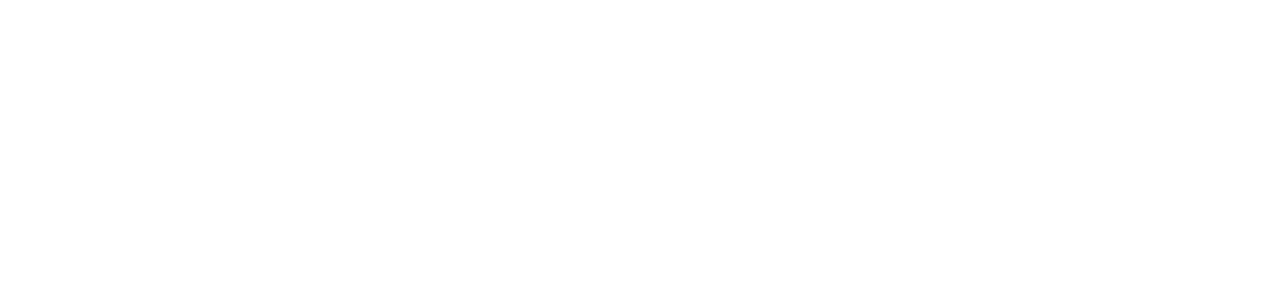
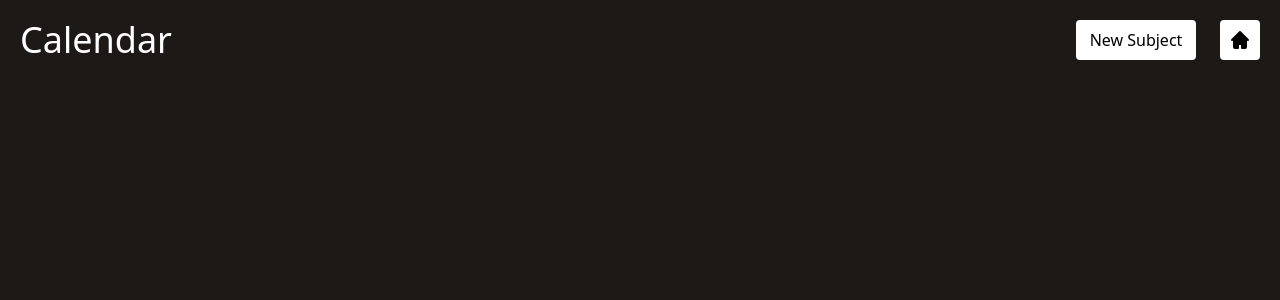
Before and after one commit to Elisz11/Calendar, a Vue app in the folder frontend/: page /settings in a window 1280 px wide. Before the commit this address had no page. Shown: the top 300 px of the page. Built offline with nearby package versions, Linux system fonts and the light colour scheme.

Commit message:
Change the folder scheme Add the settings page

```diff
--- a/frontend/src/components/HomeView.vue
+++ b/frontend/src/Views/Home.view.vue
@@ -1,8 +1,8 @@
 <script setup>
     import { add, format, isToday, isSameDay, startOfWeek } from "date-fns";
     import { ref, onMounted, computed } from "vue";
-    import CardComponent from "./Card.component.vue";
-    import NewEventComponent from "./NewEvent.component.vue";
+    import CardComponent from "../Components/Card.component.vue";
+    import NewEventComponent from "../Components/NewEvent.component.vue";
 
     const API_URL = "http://localhost:5000/api";
 
@@ -175,7 +175,7 @@
         <nav class="flex justify-between p-2">
             <span class="text-4xl text-white m-3">Calendar</span>
             <div class="flex">
-                <button class="bg-white text-black p-2 rounded w-30 m-3 cursor-pointer" @click="showNewEvent = true">New Event</button>
+                <button class="bg-white text-black p-2 rounded w-30 m-3 cursor-pointer" @click=" newEventDate == null; showNewEvent = true">New Event</button>
                 <button class="cursor-pointer bg-white rounded m-3 w-10 flex items-center justify-center">
                     <svg class="w-6 h-6 text-black" aria-hidden="true" xmlns="http://www.w3.org/2000/svg" fill="none" viewBox="0 0 20 20">
                         <path stroke="currentColor" stroke-linecap="round" stroke-linejoin="round" stroke-width="2" d="M7.75 4H19M7.75 4a2.25 2.25 0 0 1-4.5 0m4.5 0a2.25 2.25 0 0 0-4.5 0M1 4h2.25m13.5 6H19m-2.25 0a2.25 2.25 0 0 1-4.5 0m4.5 0a2.25 2.25 0 0 0-4.5 0M1 10h11.25m-4.5 6H19M7.75 16a2.25 2.25 0 0 1-4.5 0m4.5 0a2.25 2.25 0 0 0-4.5 0M1 16h2.25"/>
--- /dev/null
+++ b/frontend/src/Views/Settings.view.vue
@@ -0,0 +1,22 @@
+<script setup>
+
+</script>
+
+<template>
+    <div class=" bg-stone-900 min-h-screen">
+
+        <nav class="flex justify-between p-2">
+            <span class="text-4xl text-white m-3">Calendar</span>
+            <div class="flex">
+                <button class="bg-white text-black p-2 rounded w-30 m-3 cursor-pointer" @click="">New Subject</button>
+                <button class="cursor-pointer bg-white rounded m-3 w-10 flex items-center justify-center">
+                    <svg class="w-6 h-6 text-black" aria-hidden="true" xmlns="http://www.w3.org/2000/svg" width="24" height="24" fill="currentColor" viewBox="0 0 24 24">
+                        <path fill-rule="evenodd" d="M11.293 3.293a1 1 0 0 1 1.414 0l6 6 2 2a1 1 0 0 1-1.414 1.414L19 12.414V19a2 2 0 0 1-2 2h-3a1 1 0 0 1-1-1v-3h-2v3a1 1 0 0 1-1 1H7a2 2 0 0 1-2-2v-6.586l-.293.293a1 1 0 0 1-1.414-1.414l2-2 6-6Z" clip-rule="evenodd"/>
+                    </svg>
+                </button>
+            </div>
+        </nav>
+
+
+    </div>
+</template>
--- a/frontend/src/components/NewEvent.component.vue
+++ b/frontend/src/components/NewEvent.component.vue
@@ -14,7 +14,7 @@
 	const newEvent = ref({
 		title: "",
 		description: "",
-		date: format(props.date, "yyyy-MM-dd"),
+		date: props.date == null ? "" : format(props.date, "yyyy-MM-dd"),
 		subject: "",
 		type: "",
 		progress: ""
--- a/frontend/src/router/index.js
+++ b/frontend/src/router/index.js
@@ -1,5 +1,6 @@
 import { createRouter, createWebHistory } from 'vue-router'
-import HomeView from '../components/HomeView.vue'
+import HomeView from '../Views/Home.view.vue'
+import SettingsView from '../Views/Settings.view.vue'
 
 const router = createRouter({
   history: createWebHistory(import.meta.env.BASE_URL),
@@ -8,6 +9,11 @@
       path: '/',
       name: 'home',
       component: HomeView
+    },
+    {
+      path: '/settings',
+      name: 'settings',
+      component: SettingsView
     }
   ],
 })
```
Also changed, not shown: 1 other file (tests, documents, lock files or other folders).
